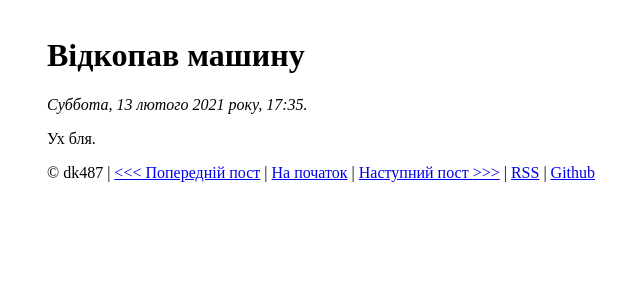
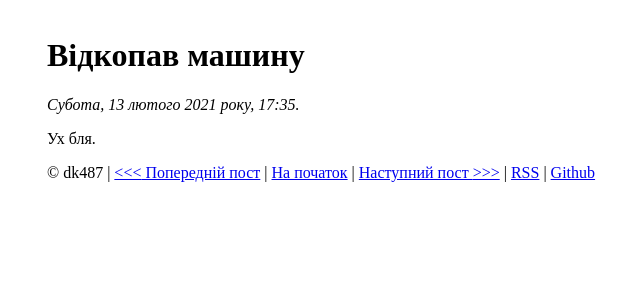
Before and after one commit to dk487/test.de.co.ua, a Jekyll site: the page built from _posts/2021/2021-02-13-vidkopav-mashinu.markdown, in a window 1280 px wide. Shown: the top 300 px of the page, without its empty margins (193-833 px from the left). Built offline with Jekyll 4.4.1, drawn with Linux system fonts in a browser that asks for light colours.

Commit message:
Typo fixed

```diff
--- a/_layouts/post.html
+++ b/_layouts/post.html
@@ -16,7 +16,7 @@ layout: default
       {%- if _w == '3' %}Середа, {% endif -%}
       {%- if _w == '4' %}Четвер, {% endif -%}
       {%- if _w == '5' %}П'ятниця, {% endif -%}
-      {%- if _w == '6' %}Суббота, {% endif -%}
+      {%- if _w == '6' %}Субота, {% endif -%}
       {%- if _w == '7' %}Неділя, {% endif -%}
 
       {{ page.date | date: '%d' | remove_first: '0' }}
```
